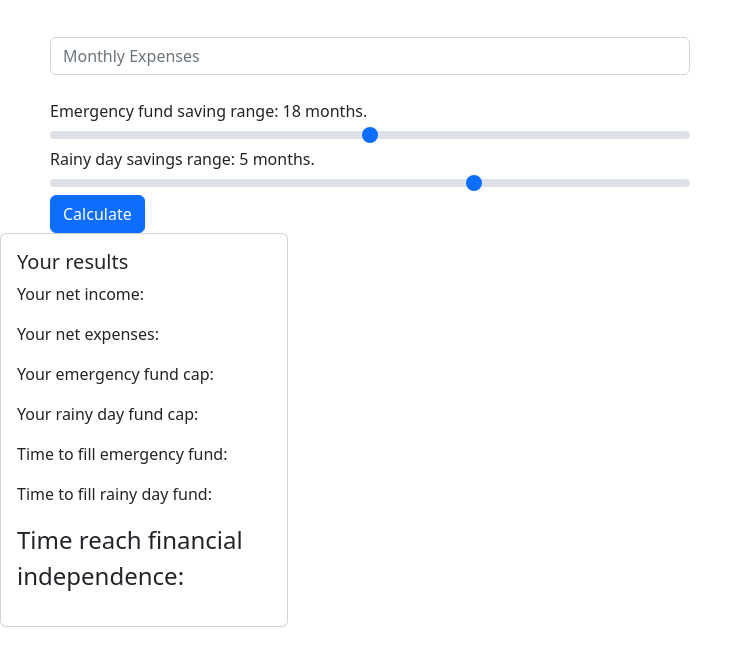
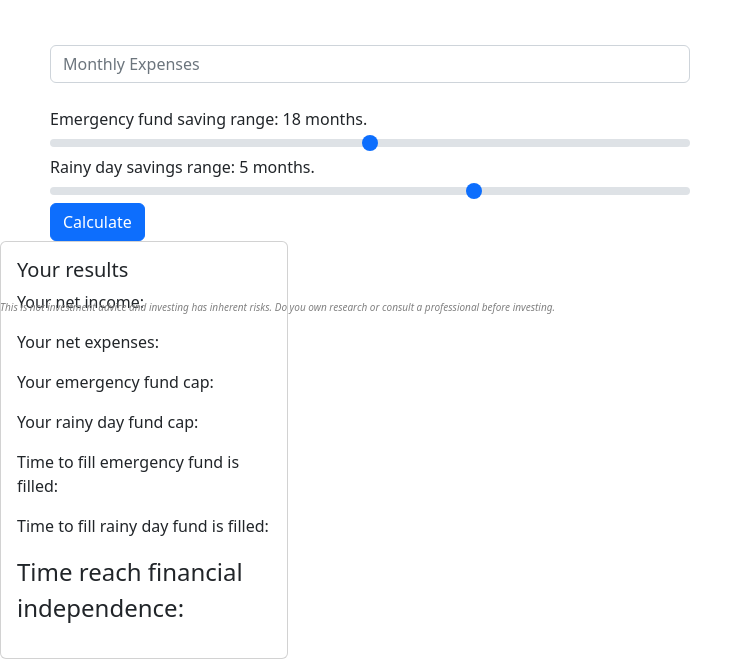
Before and after one commit to Shinsha-Studios/Hackthon, a website with bundled scripts: page Input.html in a window 1280 px wide. Shown: the part 469-1128 px from the top of the page, without its empty margins (0-753 px from the left). Before the commit the page ends 1096 px from the top, so only its background shows below. Built offline with nearby package versions, Linux system fonts and the light colour scheme.

Commit message:
Front end push

```diff
--- a/Input.css
+++ b/Input.css
@@ -51,3 +51,21 @@
 #netIncome{
     float: right;
 }
+
+#independentTime{
+    font-style: bold;
+    font-size: 24px;
+}
+
+#error{
+    color: red;
+    font-style: italic;
+}
+
+#advice{
+    color: grey;
+    font-style: italic;
+    font-size: 10px;
+    position: fixed;
+    bottom: 0;
+}
--- a/Input.html
+++ b/Input.html
@@ -38,7 +38,7 @@
         <script src="https://cdn.jsdelivr.net/npm/bootstrap@5.2.2/dist/js/bootstrap.bundle.min.js"
             integrity="sha384-OERcA2EqjJCMA+/3y+gxIOqMEjwtxJY7qPCqsdltbNJuaOe923+mo//f6V8Qbsw3"
             crossorigin="anonymous"></script>
-
+        <p id="error"></p>
 
         <input type="number" class="form-control" id="monthly-income" placeholder="Monthly Income">
         <br>
@@ -60,7 +60,7 @@
     <div class="card" style="width: 18rem;" id="CardDiv">
         <div class="card-body">
           <h5 class="card-title">Your results</h5>
-          <p class="card-text">Your net income:          </p>
+          <p class="card-text">Your net income: </p>
           <p class="result" id="netIncome"></p>
           <p class="card-text">Your net expenses:</p>
           <p class="result" id="netExpenses"></p>
@@ -69,9 +69,9 @@
           <p class="card-text">Your rainy day fund cap:</p>
           <p class="result" id="rFundCap"></p>
           <br>
-          <p class="card-text">Time to fill emergency fund:</p>
+          <p class="card-text">Time to fill emergency fund is filled:</p>
           <p class="result" id="eFundTime"></p>
-          <p class="card-text">Time to fill rainy day fund:</p>
+          <p class="card-text">Time to fill rainy day fund is filled:</p>
           <p class="result" id="rFundTime"></p>
           <br>
           <br>
@@ -82,6 +82,8 @@
 
     <script type="module" src="app.js"></script>
     <script src="https://cdn.jsdelivr.net/npm/axios@1.1.2/dist/axios.min.js"></script>
+
+    <p id="advice">This is not investment advice and investing has inherent risks. Do you own research or consult a professional before investing.</p>
 </body>
 
 </html>
--- a/MainPageCSS.css
+++ b/MainPageCSS.css
@@ -45,6 +45,10 @@
 	float: left;
 }
 
+.card-body{
+	width: 120%;
+}
+
 #CardDiv2{
 	float: left;
 	margin-left: 100px;
```
